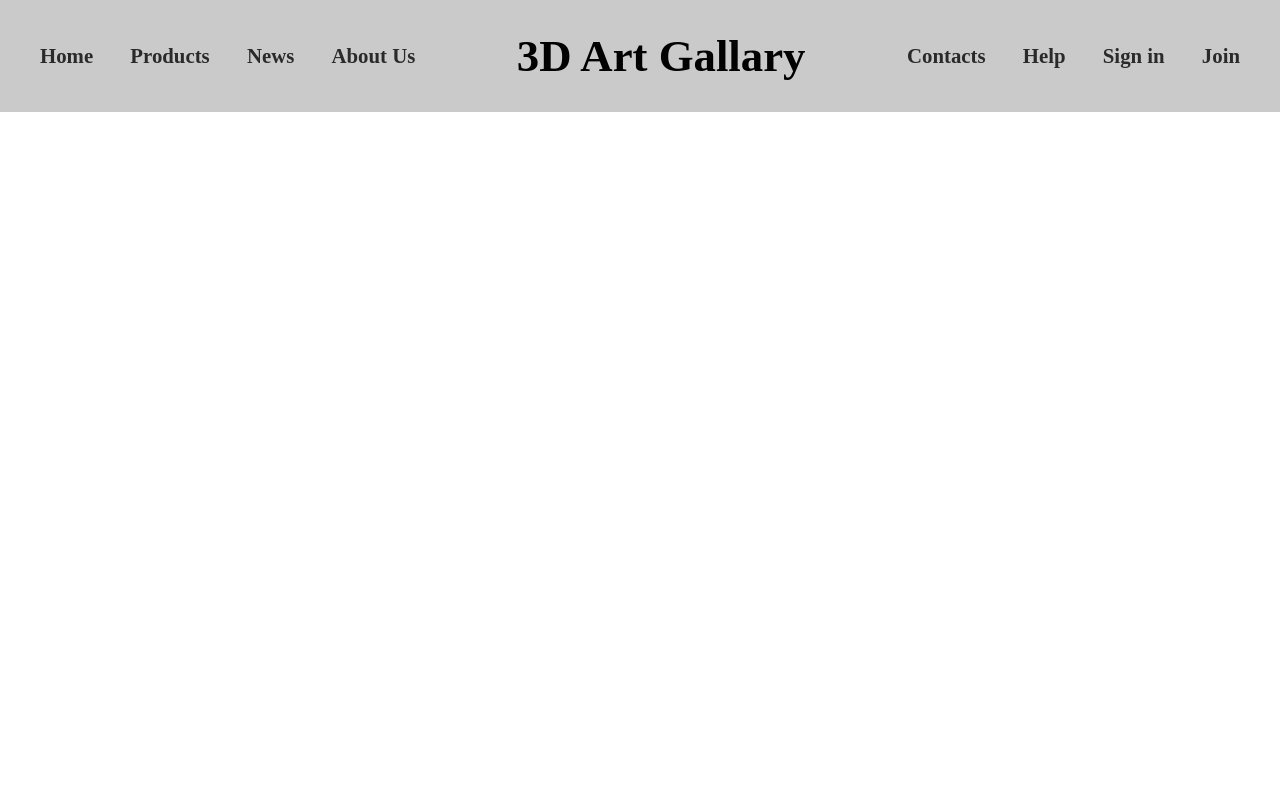
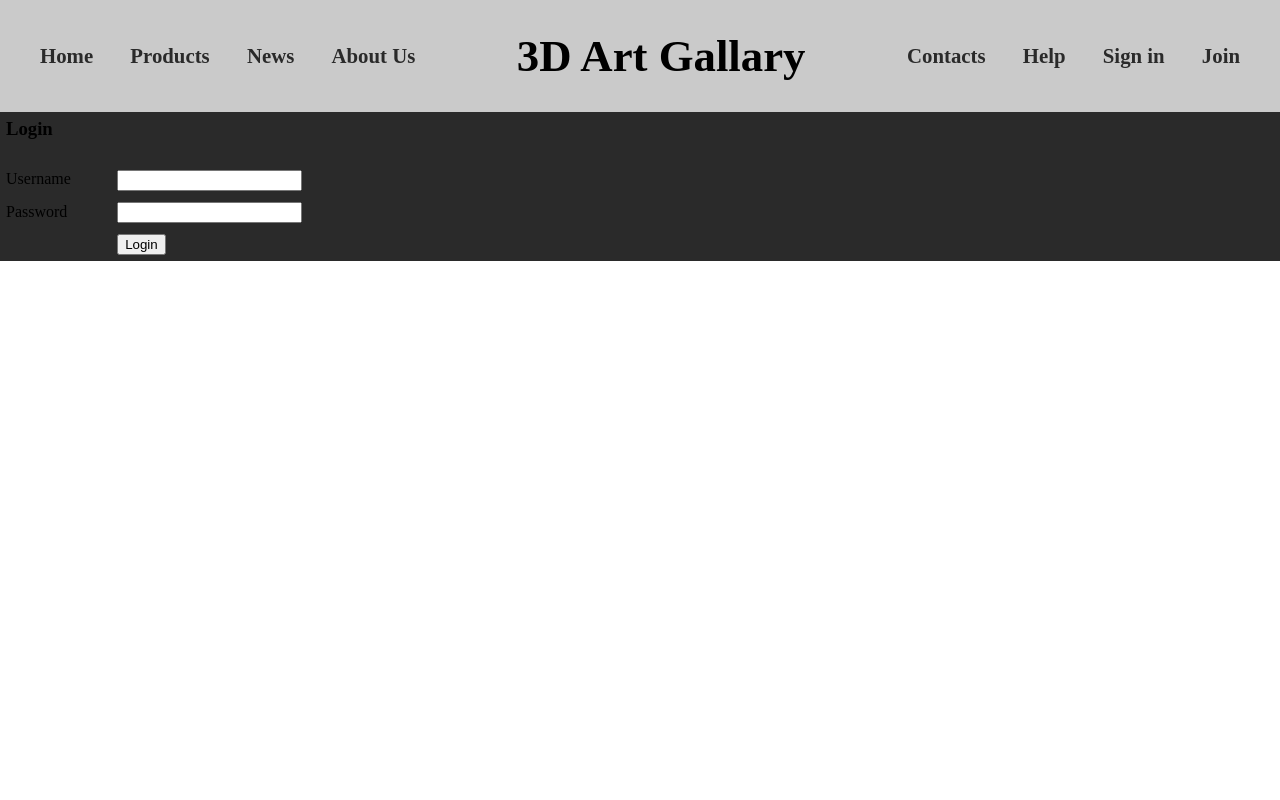
Before and after one commit to IsMondayTMR/firstapp, a PHP site: page /Signin.php in a window 1280 px wide. Run offline with PHP 8.4, Linux system fonts and the light colour scheme.

Commit message:
Add simple login logic
should use session to complete the conditional display.

```diff
--- a/AboutUs.php
+++ b/AboutUs.php
@@ -129,6 +129,10 @@
                     <img src="./img/bo-an-touxiang.jpg" alt="" class="portfolio__img">
                 </a>
 
+                <a href="portfolio-item.html" class="portfolio__item">
+                    <img src="./img/bo-an-suit.jpg" alt="" class="portfolio__img">
+                </a>
+
                 <!-- item 6
                 <a href="#" class="portfolio__item">
                     <img src="img/Gn-0000.jpg" alt="" class="portfolio__img">
--- /dev/null
+++ b/Contacts.txt
@@ -0,0 +1,4 @@
+Bo An is manager
+Peter is employee
+Alex is employee
+Kevin is employee
--- a/Signin.php
+++ b/Signin.php
@@ -1,7 +1,32 @@
+<?php session_start(); /* Starts the session */
+/* Check Login form submitted */
+if(isset($_POST['Submit'])){
+/* Define username and associated password array */
+$logins = array('Alex' => '123456','username1' => 'password1','username2' => 'password2','admin'=>'1234');
+
+/* Check and assign submitted Username and Password to new variable */
+$Username = isset($_POST['Username']) ? $_POST['Username'] : '';
+$Password = isset($_POST['Password']) ? $_POST['Password'] : '';
+
+/* Check Username and Password existence in defined array */
+if (isset($logins[$Username]) && $logins[$Username] == $Password){
+/* Success: Set session variables and redirect to Protected page  */
+$_SESSION['UserData']['Username']=$logins[$Username];
+$_SESSION['check'] = true;
+$_SESSION['checked'] = true;
+header("location:contacts.php");
+exit;
+} else {
+/*Unsuccessful attempt: Set error message */$msg="<span style='color:red'>Invalid Login Details</span>";
+}
+}
+?>
+
 <html>
     <head>
         <link rel="stylesheet" href="./css/styles.css">
         <link rel="stylesheet" href="./css/signin.css">
+        <meta http-equiv="content-type" content="text/html;charset=utf-8" />
         <title>Sign in</title>
     </head>
     <body>
@@ -31,6 +56,36 @@
 
         <main>
 
+
+            <form action="" method="post" name="Login_Form">
+                <table width="400" text-align="center" cellpadding="5" cellspacing="1" class="Table">
+                    <?php if(isset($msg)){?>
+                    <tr>
+                    <td colspan="2" text-align="center" valign="top"><?php echo $msg;?></td>
+                    </tr>
+                    <?php } ?>
+                    <tr>
+                    <td colspan="2" text-align="left" valign="top"><h3>Login</h3></td>
+                    </tr>
+                    <tr>
+                    <td text-align="right" valign="top">Username</td>
+                    <td><input name="Username" type="text" class="Input"></td>
+                    </tr>
+                    <tr>
+                    <td text-align="right">Password</td>
+                    <td><input name="Password" type="password" class="Input"></td>
+                    </tr>
+                    <tr>
+                    <td> </td>
+                    <td><input name="Submit" type="submit" value="Login" class="Button3"></td>
+                    </tr>
+                </table>
+                </form>
+
+
+
+
+
         </main>
 
         <footer>
--- a/css/styles.css
+++ b/css/styles.css
@@ -10,7 +10,7 @@
     --clr--accent:#16e0bd;
     --clr--white:#e6e6e6;
     --clr--blue: #4979ff;
-
+    --clr--lightdark: #8a8a8a;
     --BoxShadow: 0.5em 0.5em 1em rgba(0,0,0,.45),
                 0.125em 0.125em 0.25em rgba(0,0,0,.15);
 }
@@ -79,8 +79,7 @@ main{
     border-bottom: black solid 1px;
 }
 .search-container{
-    background-image: url(../img/background.jpg);
-    background-color: #8a8a8a;
+    background-image: linear-gradient(var(--clr--light), var(--clr--lightdark)),url(../img/background.jpg);
     background-position: center;
     background-repeat: no-repeat;
     background-size: cover;
@@ -174,7 +173,7 @@ img{
 .grid-list{
     display: grid;
     grid-template-columns: repeat(auto-fit,minmax(300px,1fr));
-    grid-template-rows:repeat(auto-fit,minmax(450px,450px)) ;
+    grid-template-rows:repeat(auto-fit,minmax(390px,390px)) ;
     outline: none;
 }
 
@@ -252,3 +251,17 @@ img{
 .social-list__link:hover {
     text-decoration: underline;
 }
+@media (min-width: 2400px){
+    .grid-list{
+        display: grid;
+        grid-template-columns: repeat(auto-fit,minmax(300px,1fr));
+        grid-template-rows:repeat(auto-fit,minmax(500px,500px)) ;
+        outline: none;
+    }
+}
+.contacts-page{
+    background-color: white;
+}
+.contacts-form{
+
+}
--- a/index.php
+++ b/index.php
@@ -64,9 +64,9 @@
 
                     </a>
 
-                    <!-- <a href="" class="grid-card">
+                    <a href="" class="grid-card">
                         <img src="./img/bo-an-suit.jpg" alt="#" class="grid-card-image">
-                    </a> -->
+                    </a>
 
                     <a href="" class="grid-card">
                         <img src="./img/bo-an-touxiang.jpg" alt="#" class="grid-card-image">
```
Also changed, not shown: contacts.php (+25 -1 lines), css/AboutUs.css (+11 -1 lines), logout.php (added, +29 -0 lines).
